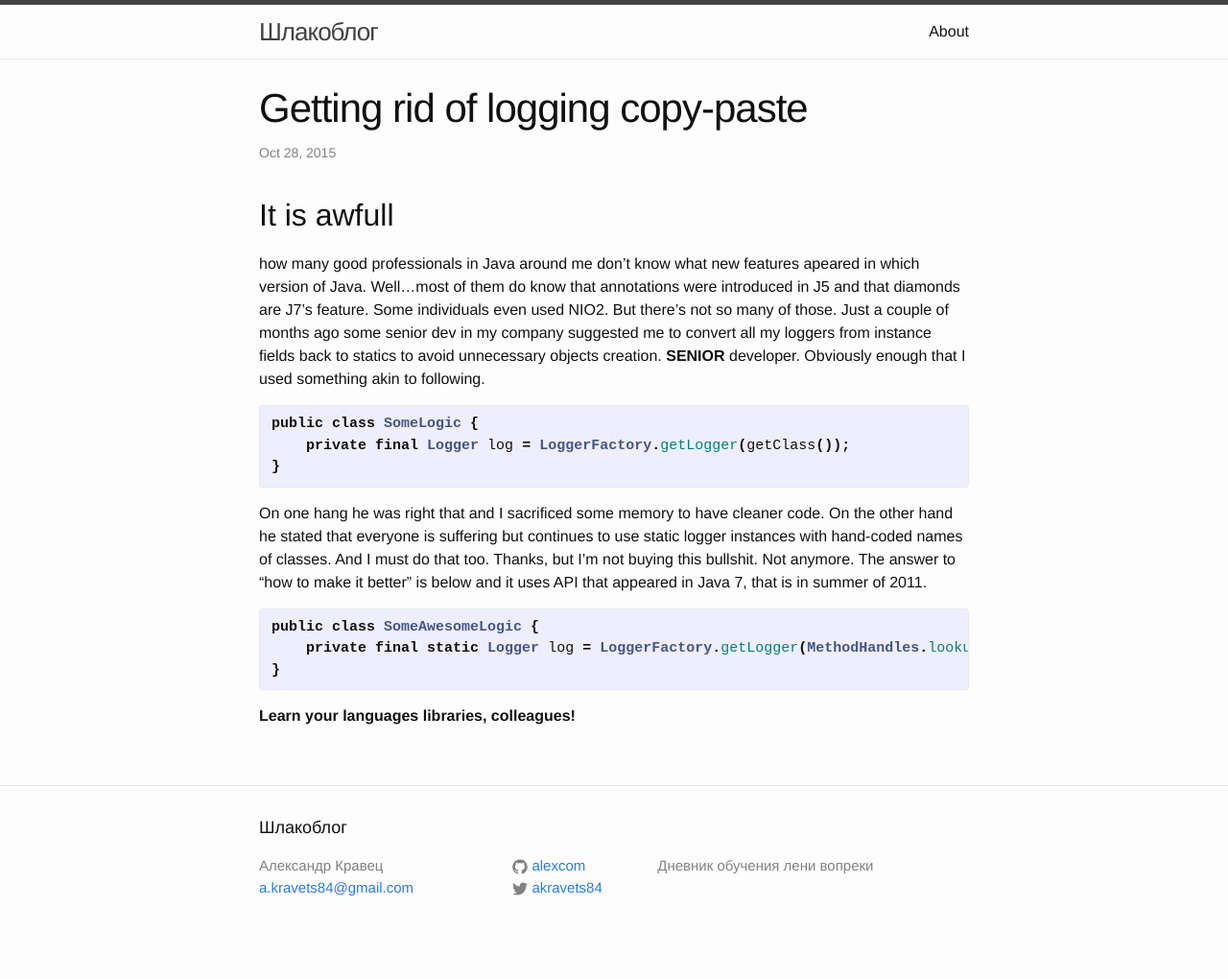
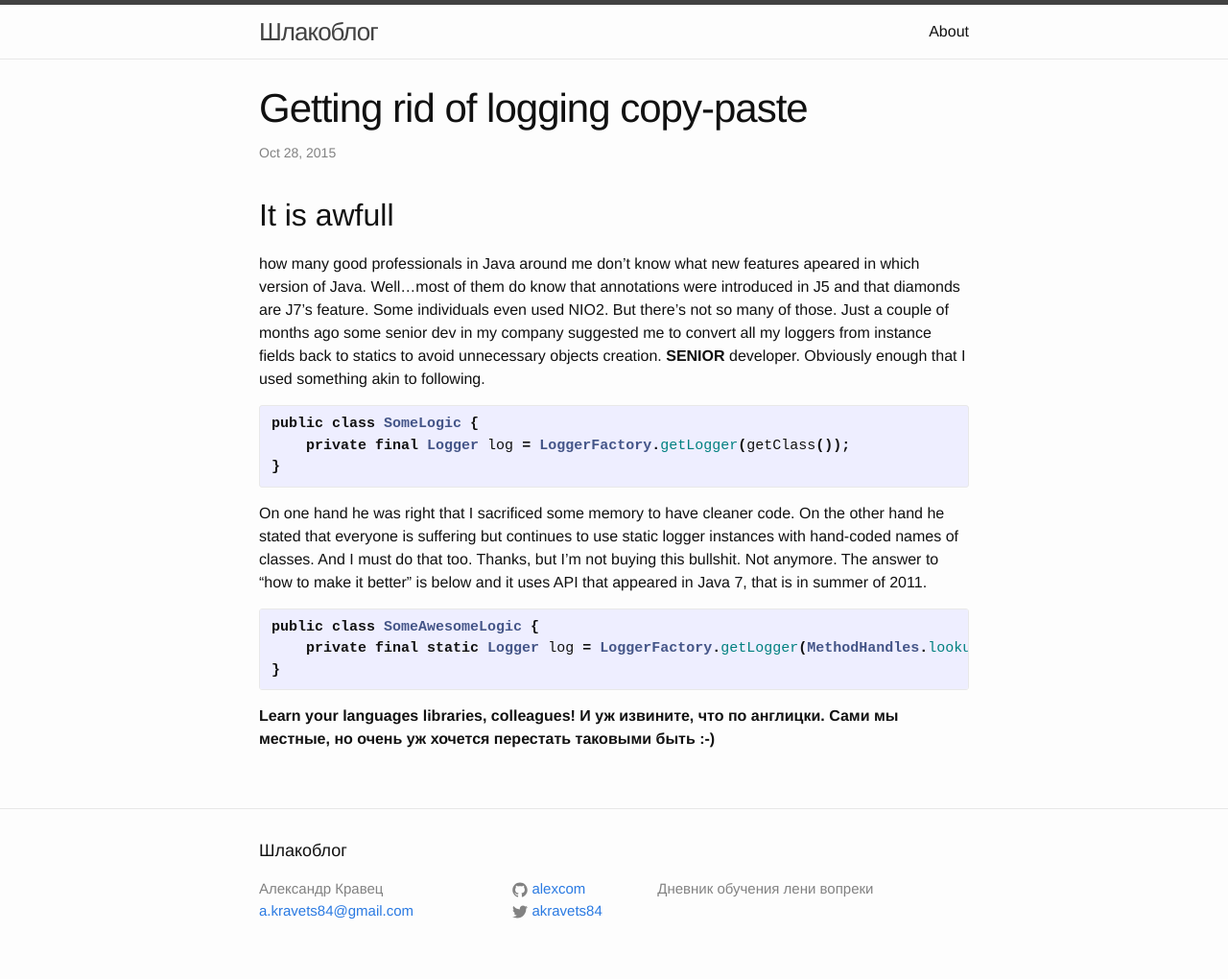
Before and after one commit to alexcom/alexcom.github.io, a Jekyll site: the page built from _posts/2015-10-28-getting-rid-of-logger-copypaste.md, in a window 1280 px wide. Shown: the whole page at 96% size. Built offline with Jekyll 4.4.1, drawn with Linux system fonts in a browser that asks for light colours; before the commit the page ends 996 px from its top, so only the background shows below that.

Commit message:
typos fixes

```diff
--- a/_posts/2015-10-28-getting-rid-of-logger-copypaste.md
+++ b/_posts/2015-10-28-getting-rid-of-logger-copypaste.md
@@ -14,7 +14,7 @@ public class SomeLogic {
 }
 {% endhighlight %}
 
-On one hang he was right that and I sacrificed some memory to have cleaner code. On the other hand he stated that everyone is suffering but continues to use static logger instances with hand-coded names of classes. And I must do that too. Thanks, but I'm not buying this bullshit. Not anymore. The answer to "how to make it better" is below and it uses API that appeared in Java 7, that is in summer of 2011.
+On one hand he was right that I sacrificed some memory to have cleaner code. On the other hand he stated that everyone is suffering but continues to use static logger instances with hand-coded names of classes. And I must do that too. Thanks, but I'm not buying this bullshit. Not anymore. The answer to "how to make it better" is below and it uses API that appeared in Java 7, that is in summer of 2011.
 
 {% highlight java %}
 public class SomeAwesomeLogic {
@@ -23,3 +23,4 @@ public class SomeAwesomeLogic {
 {% endhighlight %}
 
 **Learn your languages libraries, colleagues!**
+**И уж извините, что по англицки. Сами мы местные, но очень уж хочется перестать таковыми быть :-)**
```
